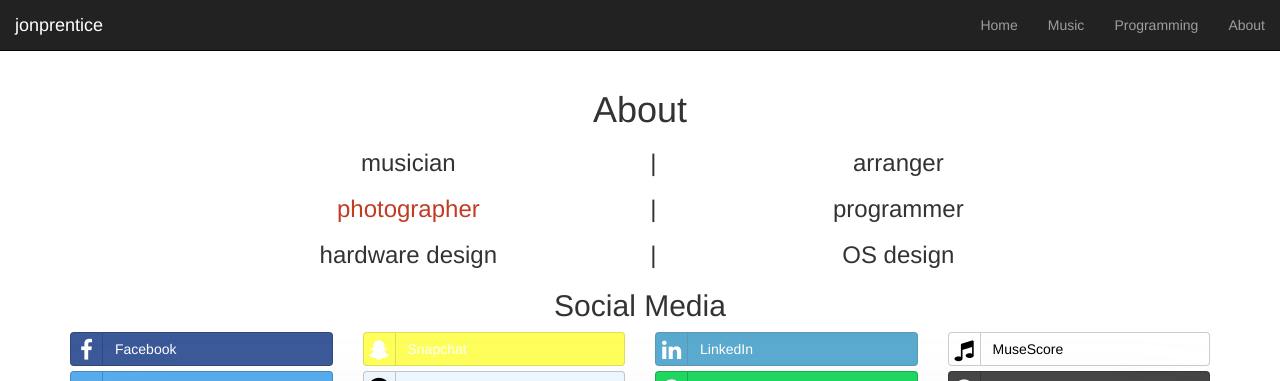
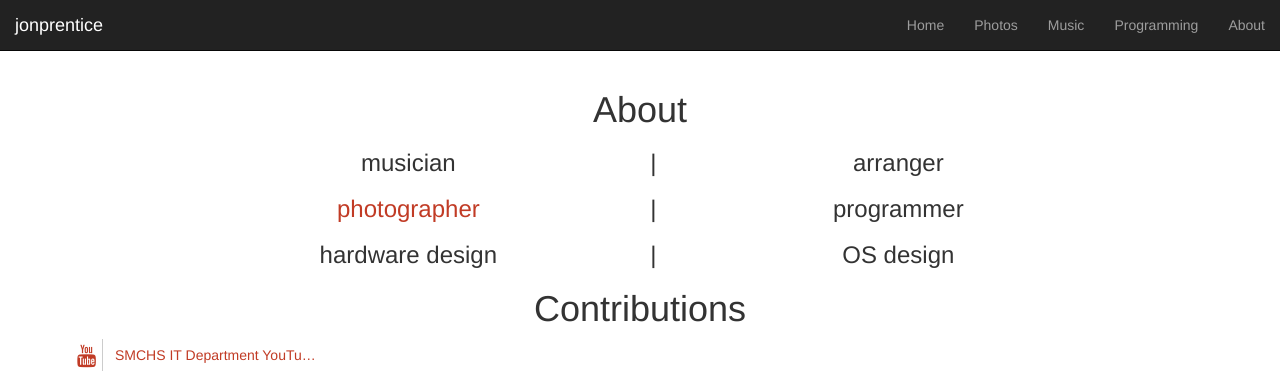
Before and after one commit to jon77p/jonprentice.me-OLD, a PHP site: page /about.html in a window 1280 px wide. Shown: the top 381 px of the page. Run offline with PHP 8.4, Linux system fonts and the light colour scheme.

Commit message:
Added nav link to Photos website

```diff
--- a/about.html
+++ b/about.html
@@ -42,6 +42,7 @@ body { padding-top: 70px; }
 		<div class="collapse navbar-collapse" id="web-navbar">
 		  <ul class="nav navbar-nav navbar-right">
 			<li class="<php? echo $active;?>"><a href="index.html">Home</a></li>
+			<li class="<php? echo $active;?>"><a href="http://photos.jonprentice.me">Photos</a></li>
 			<li class="<php? echo $active;?>"><a href="music.html">Music</a></li>
 			<li class="<php? echo $active;?>"><a href="programming.html">Programming</a></li>
 			<li class="<php? echo $active;?>"><a href="about.html">About</a></li>
@@ -59,6 +60,18 @@ body { padding-top: 70px; }
 <h3 class="row"><span class="fadeIn col-md-4"><a href="http://photos.jonprentice.me" target="__blank">photographer</a></span> <span class="col-md-2"> |</span> <span class="fadeIn col-md-4">programmer</span></h3>
 <h3 class="row"><span class="fadeIn col-md-4">hardware design</span> <span class="col-md-2"> |</span> <span class="fadeIn col-md-4">OS design</span></h3>
 </div>
+</div>
+
+<div class="row-fluid">
+  <h1 class="text-center">Contributions</h1>
+  <div class="col-md-offset-0" social-buttons>
+	<div class="row">
+	  <div class="col-md-3" style="display: inline;">
+        <a class="fadeIn btn btn-block btn-social btn-youtube" href="https://www.youtube.com/channel/UClGIwaJTWD-3SFn5IoQjZbA" target="__blank">
+          <i class="fa fa-youtube"></i> SMCHS IT Department YouTube Channel</a>
+      </div>
+	</div>
+  </div>
 </div>
 
 <div class="row-fluid">
--- a/index.html
+++ b/index.html
@@ -42,6 +42,7 @@ body { padding-top: 70px; }
 		<div class="collapse navbar-collapse" id="web-navbar">
 		  <ul class="nav navbar-nav navbar-right">
 			<li class="<php? echo $active;?>"><a href="index.html">Home</a></li>
+			<li class="<php? echo $active;?>"><a href="http://photos.jonprentice.me">Photos</a></li>
 			<li class="<php? echo $active;?>"><a href="music.html">Music</a></li>
 			<li class="<php? echo $active;?>"><a href="programming.html">Programming</a></li>
 			<li class="<php? echo $active;?>"><a href="about.html">About</a></li>
--- a/music.html
+++ b/music.html
@@ -42,6 +42,7 @@ body { padding-top: 70px; }
 		<div class="collapse navbar-collapse" id="web-navbar">
 		  <ul class="nav navbar-nav navbar-right">
 			<li class="<php? echo $active;?>"><a href="index.html">Home</a></li>
+			<li class="<php? echo $active;?>"><a href="http://photos.jonprentice.me">Photos</a></li>
 			<li class="<php? echo $active;?>"><a href="music.html">Music</a></li>
 			<li class="<php? echo $active;?>"><a href="programming.html">Programming</a></li>
 			<li class="<php? echo $active;?>"><a href="about.html">About</a></li>
--- a/programming.html
+++ b/programming.html
@@ -42,6 +42,7 @@ body { padding-top: 70px; }
 		<div class="collapse navbar-collapse" id="web-navbar">
 		  <ul class="nav navbar-nav navbar-right">
 			<li class="<php? echo $active;?>"><a href="index.html">Home</a></li>
+			<li class="<php? echo $active;?>"><a href="http://photos.jonprentice.me">Photos</a></li>
 			<li class="<php? echo $active;?>"><a href="music.html">Music</a></li>
 			<li class="<php? echo $active;?>"><a href="programming.html">Programming</a></li>
 			<li class="<php? echo $active;?>"><a href="about.html">About</a></li>
--- a/template/header.php
+++ b/template/header.php
@@ -43,6 +43,7 @@ body { padding-top: 70px; }
 		<div class="collapse navbar-collapse" id="web-navbar">
 		  <ul class="nav navbar-nav navbar-right">
 			<li class="<php? echo $active;?>"><a href="index.<?php echo $extension;?>">Home</a></li>
+			<li class="<php? echo $active;?>"><a href="http://photos.jonprentice.me">Photos</a></li>
 			<li class="<php? echo $active;?>"><a href="music.<?php echo $extension;?>">Music</a></li>
 			<li class="<php? echo $active;?>"><a href="programming.<?php echo $extension;?>">Programming</a></li>
 			<li class="<php? echo $active;?>"><a href="about.<?php echo $extension;?>">About</a></li>
```
Also changed, not shown: php/about.php (+12 -0 lines).
